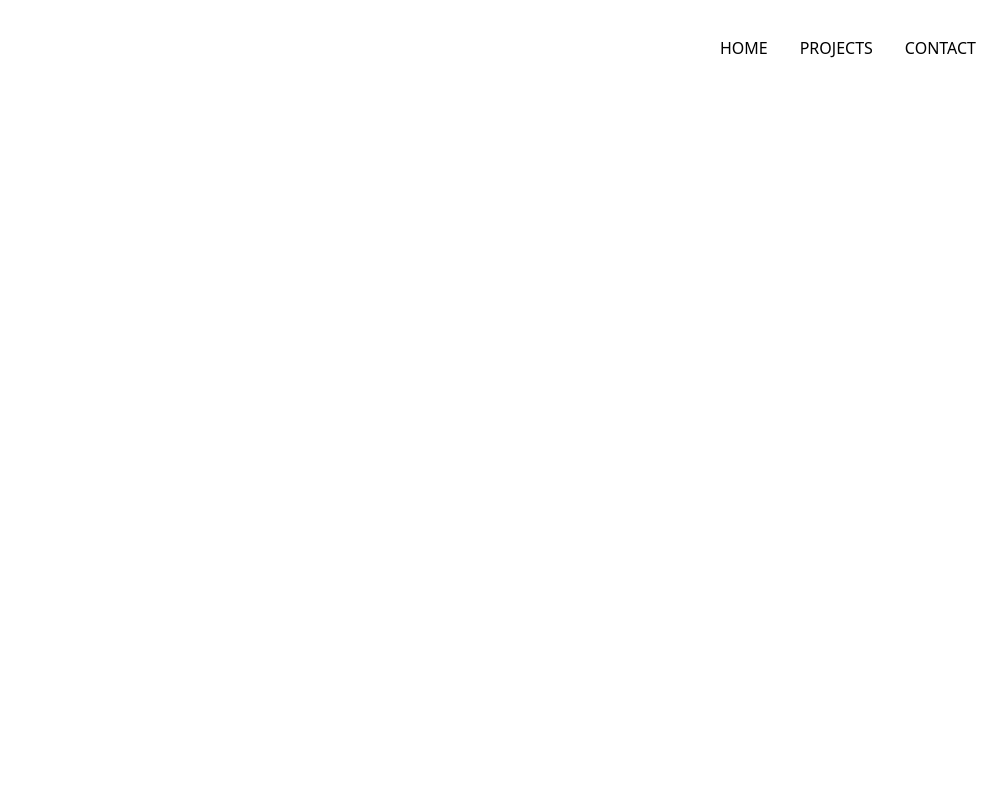
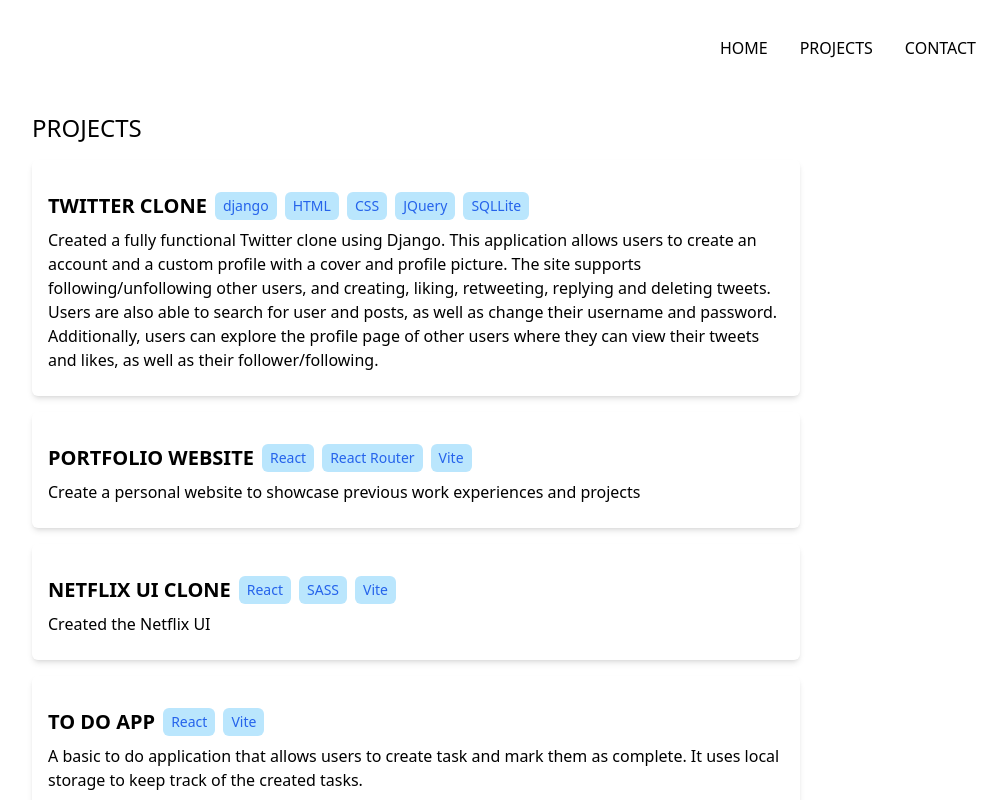
Before and after one commit to CelineTrann/CelineTrann.github.io, a React (Vite) app: page /projects in a window 1280 px wide. Shown: the top 800 px of the page, without its empty margins (224-1231 px from the left). Built offline with nearby package versions, Linux system fonts and the light colour scheme.

Commit message:
Create the projects card used to display projects

```diff
--- a/src/App.jsx
+++ b/src/App.jsx
@@ -7,7 +7,7 @@
     <>
     <Routes>
         <Route path="/" element={ <Home /> } />
-        <Route path="projects" element={ <Projects /> } />
+        <Route path="/projects" element={ <Projects /> } />
     </Routes>
     </>
   )
--- a/src/Pages/Projects.jsx
+++ b/src/Pages/Projects.jsx
@@ -1,10 +1,27 @@
 import React from "react";
+import { ProjectInfo } from "../data/ProjectInfo";
+
 import NavBar from '../components/NavBar'
+import ProjectCard from "../components/ProjectCard";
 
 export default function Projects () {
+    const projectList = ProjectInfo.map(project =>
+        <ProjectCard key={project.name} data={project}></ProjectCard>
+    );
+
     return (
         <div className="container flex flex-col items-center">
             <NavBar></NavBar>
+            <main className="w-11/12 md:w-3/5">
+                <section className="container flex flex-col items-center space-y-4 my-4">
+                    <div className="w-10/12 md:w-full">
+                        <h1 className="text-2xl md:self-start uppercase">Projects</h1>
+                    </div>
+                    <div className="flex flex-col justify-center items-center space-y-4 w-10/12 md:w-full">
+                        { projectList }
+                    </div>
+                </section>
+            </main>
         </div>
     );
 }
--- /dev/null
+++ b/src/components/ProjectCard.jsx
@@ -0,0 +1,20 @@
+import React from "react";
+import TechStack from "./TechStack";
+
+export default function ProjectCard ({data}) {
+    const techStackList = data.techStack.map((tech, index) =>
+        <TechStack tech={tech} index={index} />
+    );
+
+    return (
+        <div className="container rounded-md px-4 py-6 shadow-md">
+            <div className="flex flex-col">
+                <div className="flex flex-wrap gap-2 my-2">
+                    <h2 className="text-xl uppercase font-bold">{data.name}</h2>
+                    {techStackList}
+                </div>
+                <p>{data.description}</p>
+            </div>
+        </div>
+    );
+}
--- /dev/null
+++ b/src/components/TechStack.jsx
@@ -0,0 +1,10 @@
+import React from "react";
+
+export default function TechStack ({tech, index}) {
+
+    return (
+        <div key={index} className="text-sm inline-flex justify-center items-center px-2 py-1 rounded-md bg-sky-200 text-blue-600">
+            <p>{tech}</p>
+        </div>
+    );
+}
--- a/src/components/WorkCard.jsx
+++ b/src/components/WorkCard.jsx
@@ -1,10 +1,9 @@
 import React from "react";
+import TechStack from "./TechStack";
 
 export default function WorkCard ({data}) {
-    const techStack = data.techStack.map((tech, index) =>
-        <div key={index} className="text-sm inline-flex justify-center items-center px-2 py-1 rounded-md bg-sky-200 text-blue-600">
-            <p>{tech}</p>
-        </div>
+    const techStackList = data.techStack.map((tech, index) =>
+        <TechStack tech={tech} index={index} />
     );
 
     const imgAlt = () => data.company + ' Logo';
@@ -20,7 +19,7 @@
                 <h2 className="text-sm">{data.company}</h2>
                 <h3 className="text-xl uppercase font-bold">{data.title}</h3>
                 <div className="flex flex-wrap gap-2 my-2">
-                    {techStack}
+                    { techStackList }
                 </div>
                 <p>{data.description}</p>
             </div>
--- a/src/data/ProjectInfo.js
+++ b/src/data/ProjectInfo.js
@@ -41,7 +41,7 @@
     links: ["https://github.com/CelineTrann/ao3_stats"]
 },
 {
-    name: "Vidle",
+    name: "Vidly",
     description: "Created a MVC used to keep track of movie rentals.",
     techStack: [".NET Framework", "CSS", "HTML", "Bootstrap"],
     links: ["https://github.com/CelineTrann/Vidly"]
```
